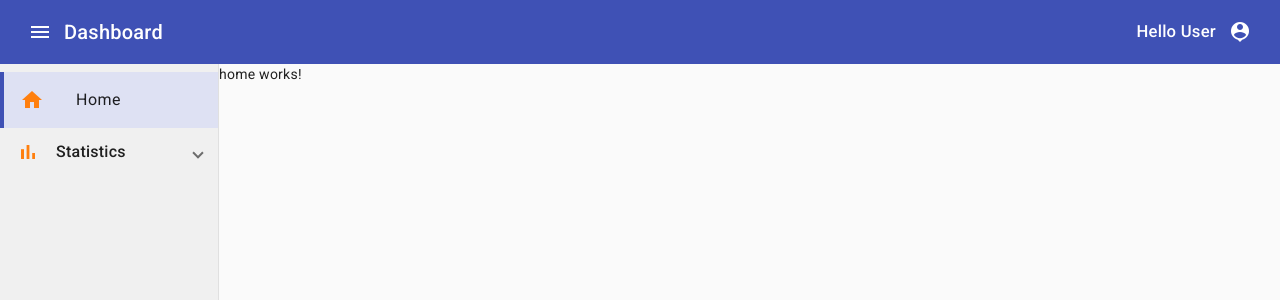
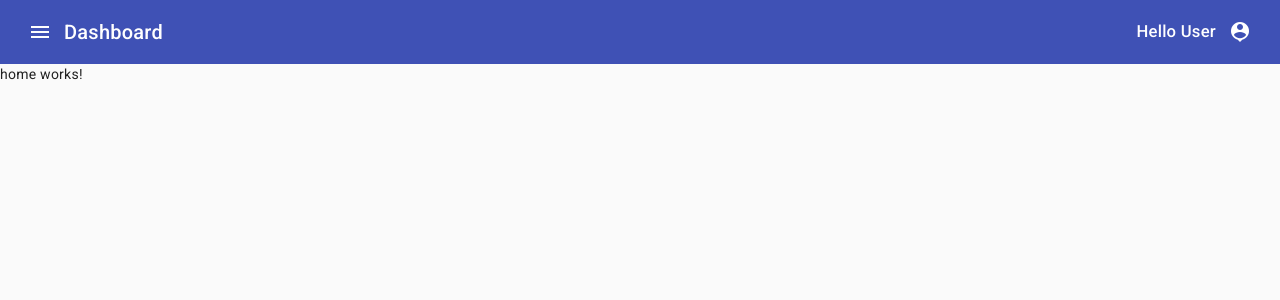
Before and after one commit to akshayagrawal8292/semicolons, an Angular app: page /home in a window 1280 px wide. Shown: the top 300 px of the page. Built offline with nearby package versions, Linux system fonts and the light colour scheme.

Commit message:
Mat drawer mode change

```diff
--- a/angular.json
+++ b/angular.json
@@ -96,5 +96,8 @@
         }
       }
     }
+  },
+  "cli": {
+    "analytics": false
   }
 }
--- a/src/app/app.component.html
+++ b/src/app/app.component.html
@@ -1,12 +1,11 @@
 <div>
   <app-header (menuToggled)="toggle()"></app-header>
-  <mat-drawer-container>
-    hii
-    <mat-drawer mode="side" [opened]="opened">
+  <mat-drawer-container >
+    <mat-drawer #MatDrawer mode="over" [opened]="opened">
       <app-menu [menu]="menu"></app-menu>
     </mat-drawer>
 
-    <mat-drawer-content [class.margin-left]="opened">
+    <mat-drawer-content >
       <router-outlet></router-outlet>
     </mat-drawer-content>
   </mat-drawer-container>
--- a/src/app/app.component.ts
+++ b/src/app/app.component.ts
@@ -1,4 +1,5 @@
-import { Component } from '@angular/core';
+import { Component, ViewChild } from '@angular/core';
+import { MatDrawer } from '@angular/material/sidenav';
 
 @Component({
   selector: 'app-root',
@@ -6,12 +7,28 @@ import { Component } from '@angular/core';
   styleUrls: ['./app.component.css']
 })
 export class AppComponent {
+  @ViewChild(MatDrawer) matDrawer: MatDrawer | undefined;
+
   title = 'angular-semicolon';
-  opened = true;
+  opened = false;
 
   toggle(): void {
-    this.opened = !this.opened;
+    if(this.matDrawer?.opened)
+    {
+      this.matDrawer?.close()
+      this.opened=false
+    }else
+    {
+      this.opened =true;
+      this.matDrawer?.open()
+    }
+
+
   }
+
+constructor(){
+
+}
 
   menu: any = [
     {
--- a/src/app/components/header/header.component.html
+++ b/src/app/components/header/header.component.html
@@ -1,5 +1,5 @@
 <mat-toolbar color="primary">
-    <button (click)="menuToggled.emit(true)" mat-icon-button>
+    <button (click)="menuToggled.emit()" mat-icon-button>
       <mat-icon>menu</mat-icon>
     </button>
     <span class="title" routerLink="/">Dashboard</span>
```
